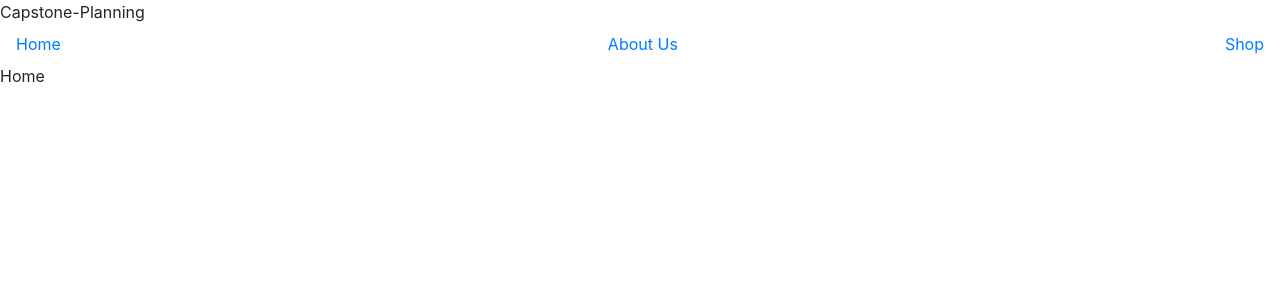
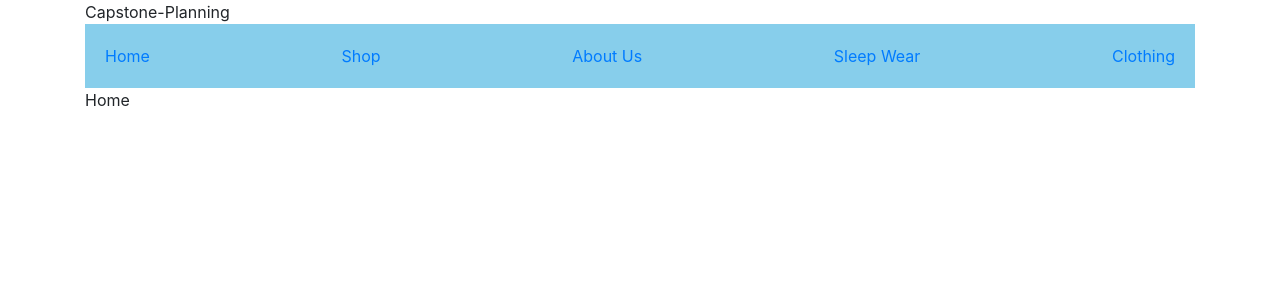
Before and after one commit to maoalvin/Capstone, a React app: page /#/ in a window 1280 px wide. Shown: the top 300 px of the page. Built offline with nearby package versions, Linux system fonts and the light colour scheme.

Commit message:
It will add navbar to component

```diff
--- /dev/null
+++ b/src/components/About.jsx
@@ -0,0 +1,19 @@
+import React from 'react';
+
+
+
+function About() {
+  return (
+      <div>
+           <style jsx>{`
+
+        `}</style>
+        <div className='about'>
+       About Here
+        </div>
+    </div>
+  );
+}
+
+
+export default About;
--- a/src/components/App.jsx
+++ b/src/components/App.jsx
@@ -4,21 +4,31 @@ import { Switch, Route } from 'react-router-dom';
 import bootstrap from '../../node_modules/bootstrap/dist/css/bootstrap.min.css';
 import Header from './Header';
 import Home from './Home';
+import About from './About';
+import Shop from './Shop';
 
 
 
 function App(){
-  var styles = {
-  };
+
   return (
-    <div style={styles}>
+    <div className='container'>
       <style jsx>{`
         font-family: Helvetica;
+
+        .container {
+          max-width: 1500px;
+          width: 100%;
+        }
       `}</style>
       Capstone-Planning
+
       <Header/>
       <Switch>
         <Route exact path='/' component={Home} />
+        <Route exact path='/shop' component={Shop} />
+        <Route exact path='/about' component={About} />
+
       </Switch>
     </div>
   );
--- a/src/components/Header.jsx
+++ b/src/components/Header.jsx
@@ -6,12 +6,21 @@ function Header() {
   return (
       <div>
            <style jsx>{`
+                .navbar {
+                    background-color: skyblue;
+                    padding: 20px;
+                }
 
         `}</style>
         <div className='navbar'>
+
         <Link to="/">Home</Link>
+        <Link to="/shop">Shop</Link>
         <Link to="/about">About Us</Link>
-        <Link to="/shop">Shop</Link>
+        <Link to="/about">Sleep Wear</Link>
+        <Link to="/about">Clothing</Link>
+
+
         </div>
     </div>
   );
--- /dev/null
+++ b/src/components/Shop.jsx
@@ -0,0 +1,19 @@
+import React from 'react';
+
+
+
+function Shop() {
+  return (
+      <div>
+           <style jsx>{`
+
+        `}</style>
+        <div className='shop'>
+            Shop here
+        </div>
+    </div>
+  );
+}
+
+
+export default Shop;
```
